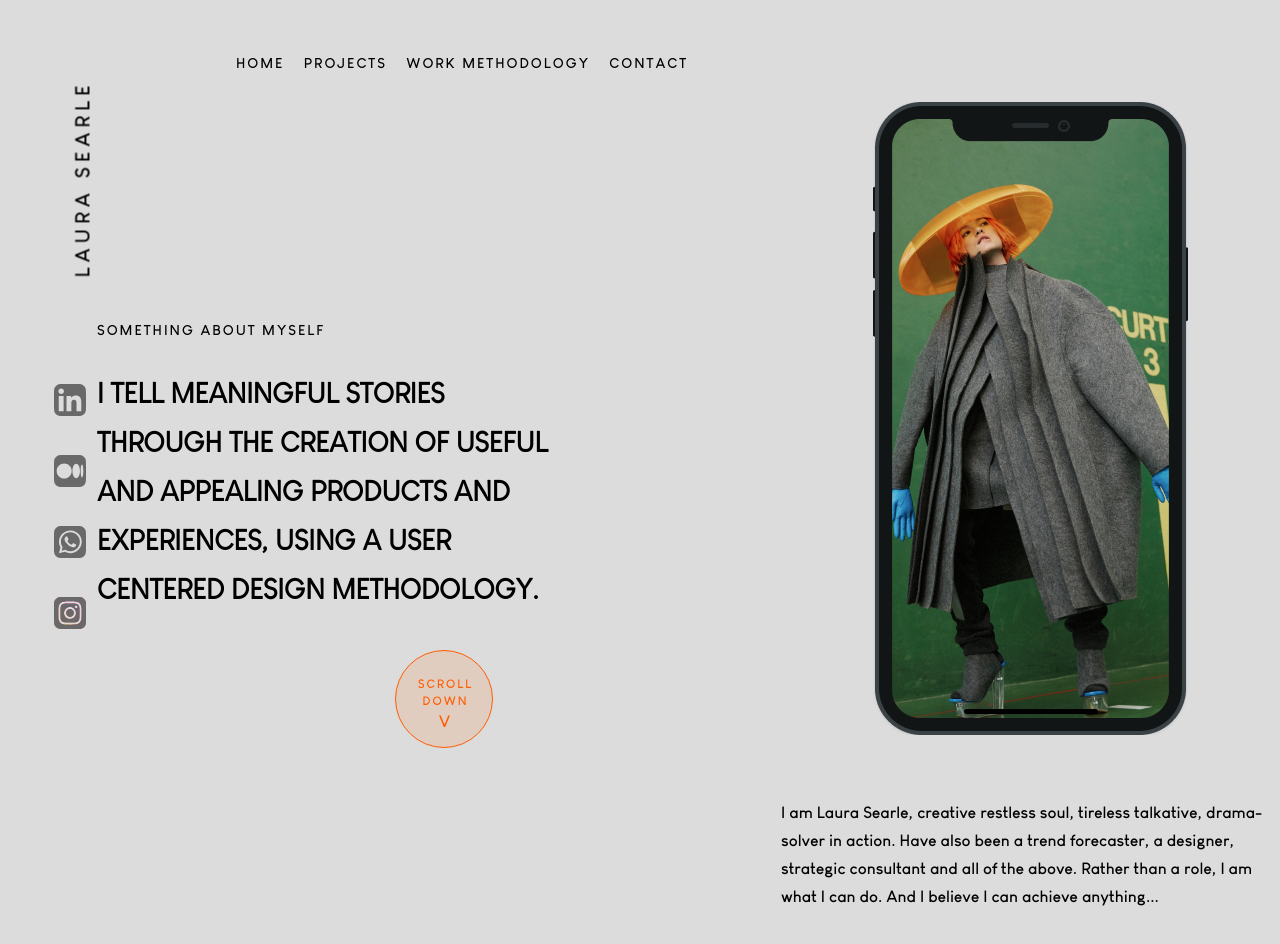
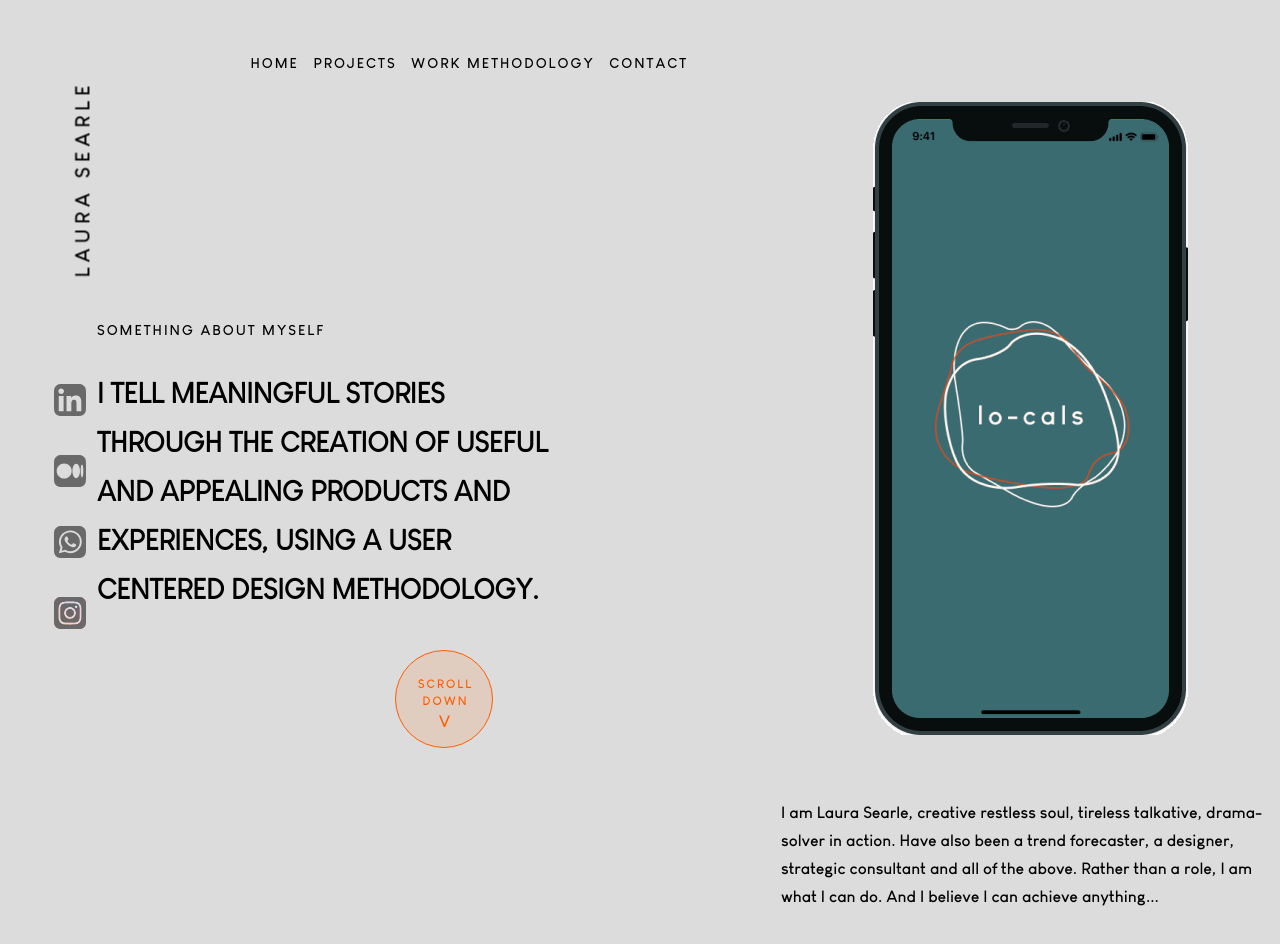
Before and after one commit to searlelaura/searlelaura.github.io, a plain HTML site: page index.html in a window 1280 px wide. Shown: the top 944 px of the page. Drawn offline with Linux system fonts and the light colour scheme.

Commit message:
portfolio v2

```diff
--- a/index.html
+++ b/index.html
@@ -32,7 +32,8 @@
             <img class="icono-sm" src="images/instagram-grey.svg">
           </a>
         </div>
-        <li class="menu-option">HOME</li>
+        <a class="menu-home" href="#home"></a>
+        <li class="menu-option" id="home">HOME</li>
         <a class="menu-projects" href="#portfolio-works">
           <li class="menu-option">PROJECTS</li>
         </a>
@@ -47,7 +48,7 @@
     </nav>
     <section class="home">
       <div class="iphone">
-        <img src="images/IPHONE.png" alt="IPHONE">
+        <img src="images/iphonelocals1.gif" alt="IPHONE">
         <p class="home-description">I am Laura Searle, creative restless soul, tireless talkative, drama-solver in
           action. Have also been a trend forecaster, a designer, strategic consultant and all of the above.
           Rather than a role, I am what I can do. And I believe I can achieve anything...</p>
```
Also changed, not shown: images/iphonelitost.gif (added), images/iphonelocals1.gif (added), images/linkedin-grey.svg (added), images/linkedin-white.svg (added), images/medium-grey.svg (added), images/medium-white.svg (added), images/whatsApp-grey.svg (added), images/whatsApp-white.png (added), images/whatsApp-white.svg (added).
